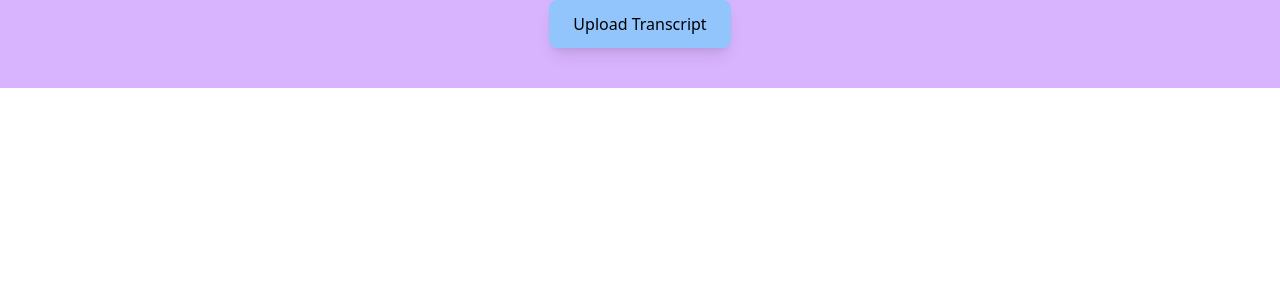
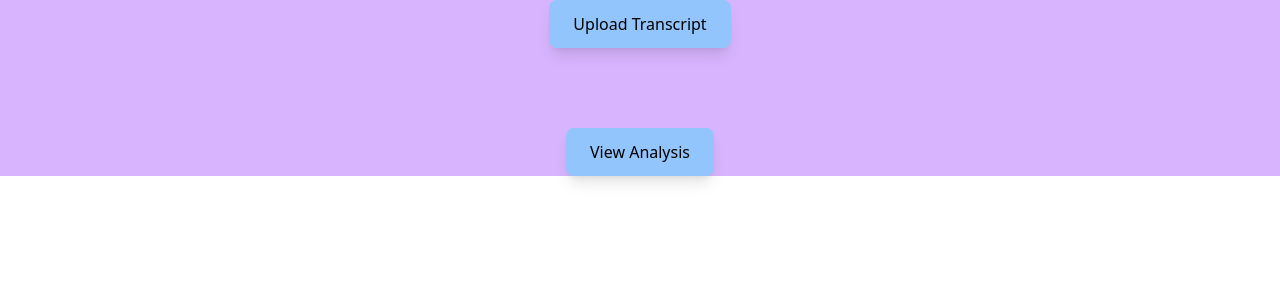
Before and after one commit to BestFloww/BestFlow, a React (Create React App) app in the folder front-end/: page / in a window 1280 px wide. Shown: the top 300 px of the page. Built offline with nearby package versions, Linux system fonts and the light colour scheme.

Commit message:
Added button that changes entire app state via redux

```diff
--- a/front-end/src/App.jsx
+++ b/front-end/src/App.jsx
@@ -1,9 +1,15 @@
-
+import { useSelector } from 'react-redux';
 import MainPage from "./components/MainPage.jsx";
+import AnalysisPage from "./components/AnalysisPage.jsx";
 
 function App() {
+  const page = useSelector((state) => state.switchPage.page);
+
   return (
-    <MainPage/>
+    <div>
+      {page == "MainPage" && <MainPage />}
+      {page == "AnalysisPage" && <AnalysisPage />}
+    </div>
   );
 }
 
--- /dev/null
+++ b/front-end/src/components/AnalysisPage.jsx
@@ -0,0 +1,27 @@
+import React, { Component } from 'react';
+import store from "../store.js";
+import { openMainPage } from "../store/switchPageSlice.js";
+import BaseButton from "./BaseButton.jsx";
+
+class AnalysisPage extends Component {
+
+    openMainPage = () => {
+      store.dispatch(openMainPage());
+    }
+
+    render() {
+        return (
+            <div className="AnalysisPage bg-purple-300 flex" data-testid="analysis-page">
+              <div className="flex gap-y-10 w-full flex-col">
+                <div className="justify-center flex">
+                  <BaseButton
+                    click={this.openMainPage}
+                    text="Return to Main Page" />
+                </div>
+              </div>
+            </div>
+          );
+    }
+}
+
+export default AnalysisPage;
--- a/front-end/src/components/MainPage.jsx
+++ b/front-end/src/components/MainPage.jsx
@@ -1,34 +1,33 @@
-import React, { Component } from 'react';
+import React from 'react';
+import { useSelector, useDispatch } from 'react-redux';
+import { openAnalysisPage } from "../store/switchPageSlice.js";
+import { toggleTranscriptUploadModal } from "../store/mainPageSlice.js";
 import BaseButton from "./BaseButton.jsx";
 import TranscriptUploadModal from "./TranscriptUploadModal.jsx";
 
-class MainPage extends Component {
-    state = {
-        showTranscriptUploadModal: false
-    }
+function MainPage() {
+  const showTranscriptUploadModal = useSelector((state) => state.mainPage.showTranscriptUploadModal)
+  const dispatch = useDispatch();
 
-    toggleTranscriptUploadModal= () => {
-
-        this.setState({showTranscriptUploadModal: !this.state.showTranscriptUploadModal});
-        console.log("Set showTranscriptUploadModal to " + this.state.showTranscriptUploadModal);
-    }
-
-    render() {
   return (
-            <div className="MainPage bg-purple-300 flex">
+      <div className="MainPage bg-purple-300 flex" data-testid="main-page">
         <div className="flex gap-y-10 w-full flex-col">
           <div className="justify-center flex">
             <BaseButton
-                    click={this.toggleTranscriptUploadModal}
+              click={() => dispatch(toggleTranscriptUploadModal())}
               text="Upload Transcript" />
           </div>
           <div className="justify-center flex">
-                  <TranscriptUploadModal show={this.state.showTranscriptUploadModal} />
+            <TranscriptUploadModal show={showTranscriptUploadModal} />
+          </div>
+          <div className="justify-center flex">
+            <BaseButton
+              click={() => dispatch(openAnalysisPage())}
+              text="View Analysis" />
           </div>
         </div>
       </div>
     );
 }
-}
 
 export default MainPage;
--- a/front-end/src/store.js
+++ b/front-end/src/store.js
@@ -1,6 +1,10 @@
 import { configureStore } from '@reduxjs/toolkit';
-import counterReducer from './store/counters/counterSlice.js';
+import switchPageReducer from './store/switchPageSlice.js';
+import mainPageReducer from './store/mainPageSlice.js';
 
 export default configureStore({
-  reducer: {counterReducer}
+  reducer: {
+    switchPage: switchPageReducer,
+    mainPage: mainPageReducer
+  }
 });
--- /dev/null
+++ b/front-end/src/store/mainPageSlice.js
@@ -0,0 +1,20 @@
+import { createSlice } from '@reduxjs/toolkit';
+
+export const mainPageSlice = createSlice({
+  name: 'mainPage',
+  initialState: {
+    showTranscriptUploadModal: false,
+  },
+  reducers: {
+    toggleTranscriptUploadModal: state => {
+      state.showTranscriptUploadModal = !state.showTranscriptUploadModal;
+      console.log("Set showTranscriptUploadModal to " + state.showTranscriptUploadModal);
+    },
+  }
+})
+
+export const { toggleTranscriptUploadModal } = mainPageSlice.actions;
+
+export const showTranscriptUploadModal = (state) => state.showTranscriptUploadModal;
+
+export default mainPageSlice.reducer;
--- /dev/null
+++ b/front-end/src/store/switchPageSlice.js
@@ -0,0 +1,20 @@
+import { createSlice } from '@reduxjs/toolkit';
+
+export const switchPageSlice = createSlice({
+  name: 'switchPage',
+  initialState: {
+    page: "MainPage",
+  },
+  reducers: {
+    openMainPage: state => {
+      state.page = "MainPage"
+    },
+    openAnalysisPage: state => {
+      state.page = "AnalysisPage"
+    },
+  }
+})
+
+export const { openMainPage, openAnalysisPage } = switchPageSlice.actions;
+
+export default switchPageSlice.reducer;
```
Lines whose indentation alone changed are shown as unchanged.
